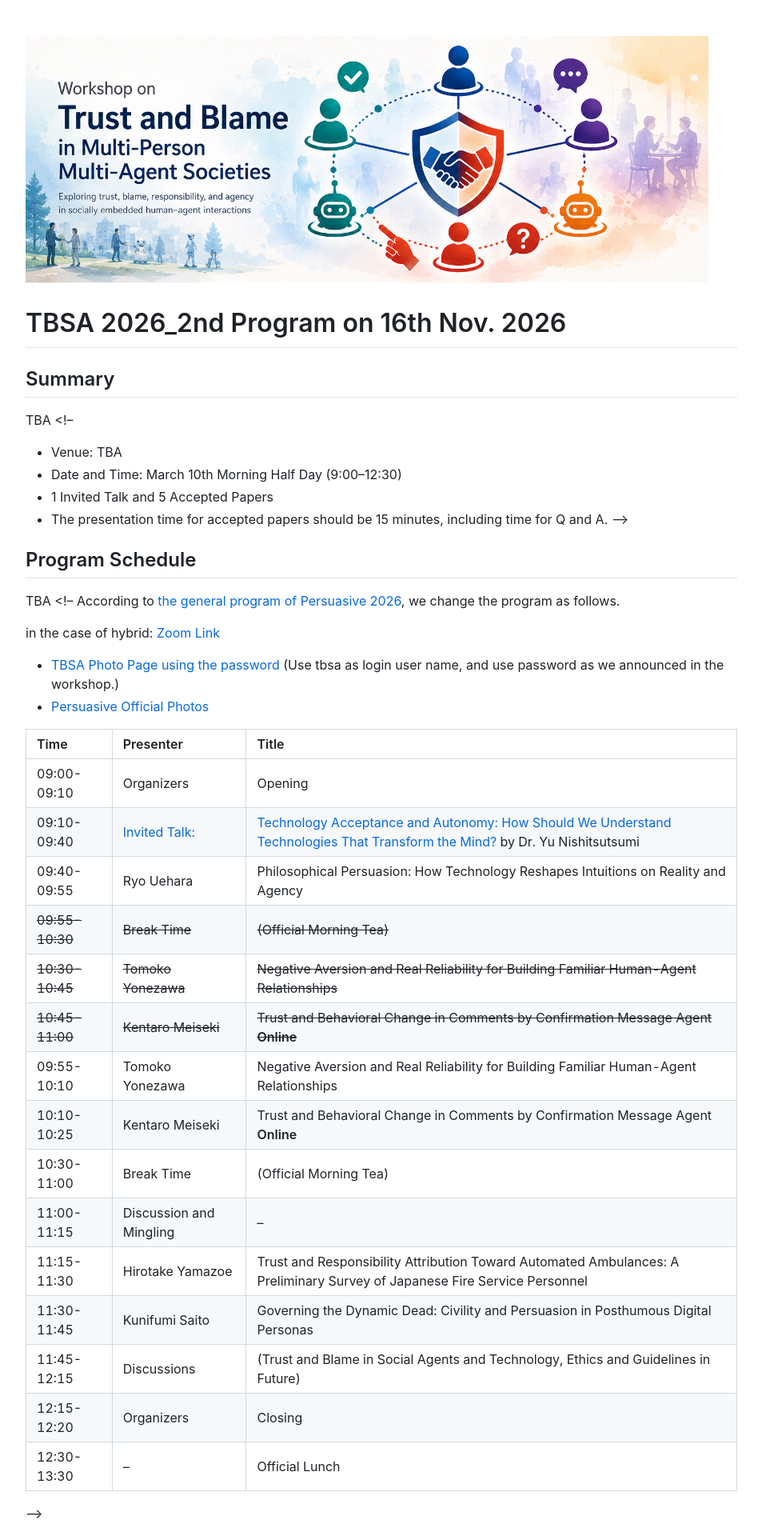
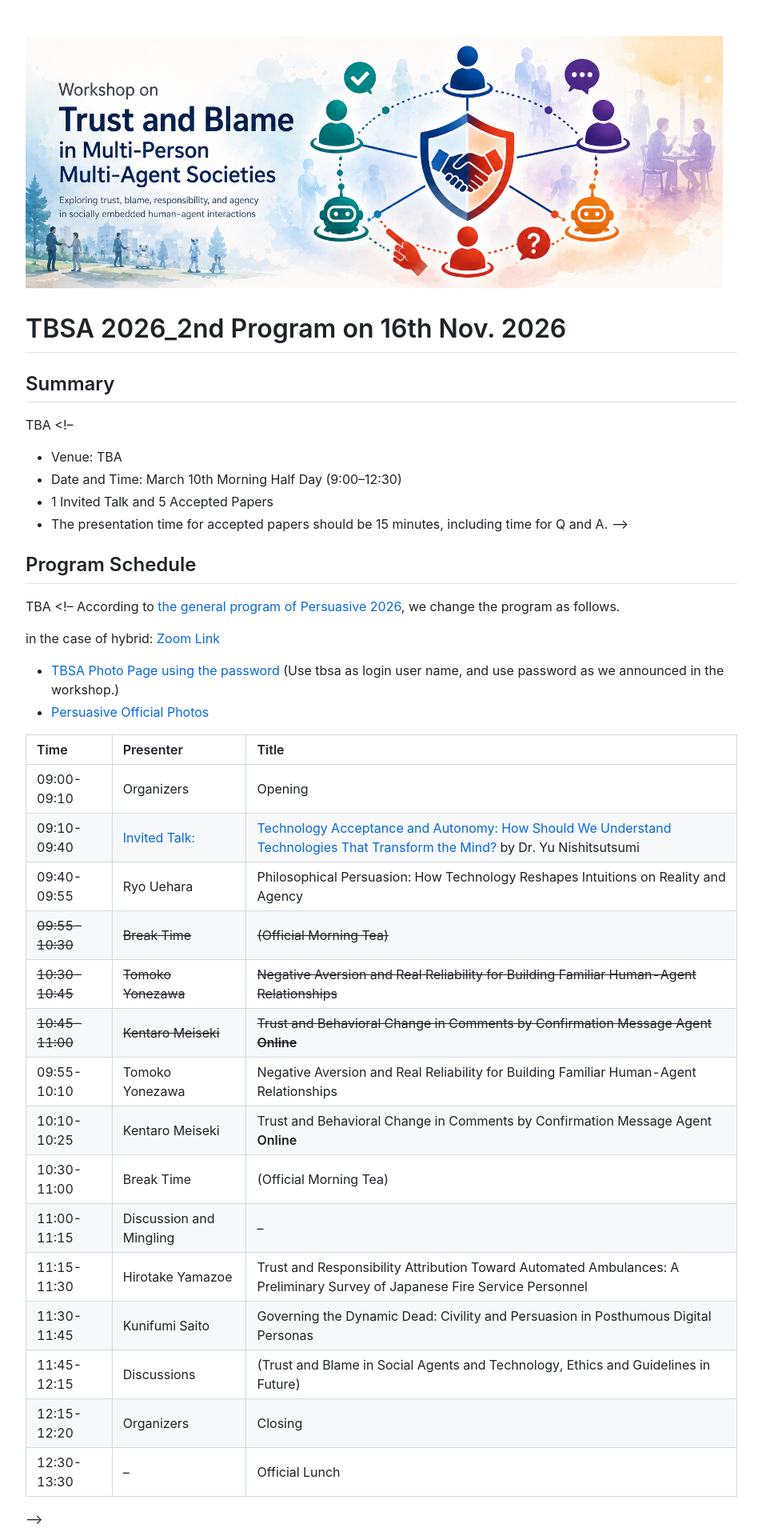
Before and after one commit to virtualcom-designlab/TBSA2026, a Jekyll site: the page built from program.md, in a window 1280 px wide. Shown: the top 1920 px of the page at 80% size, without its empty margins (163-1116 px from the left). Built offline with Jekyll 4.4.1, drawn with Linux system fonts in a browser that asks for light colours; our own code applies the rules of GitHub Pages for plain Markdown files.

Commit message:
Update program.md

```diff
--- a/program.md
+++ b/program.md
@@ -1,4 +1,5 @@
-<img src="img/TBSAbnr_2.png" alt="Workshop icon" width="96%">
+
+<img src="img/TBSAbnr_2.png" alt="Workshop icon" width="98%">
 
 
 # TBSA 2026_2nd Program on 16th Nov. 2026
```
